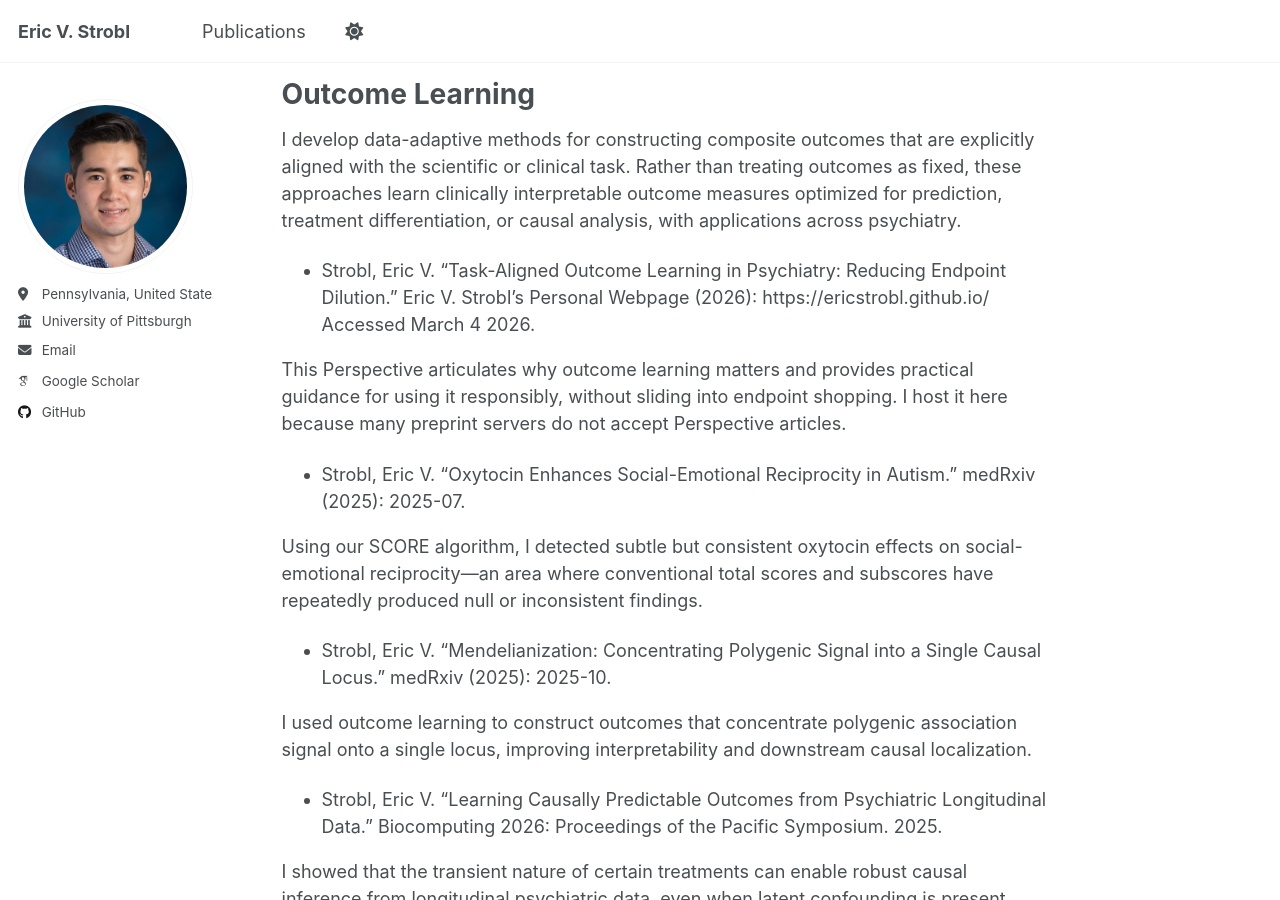
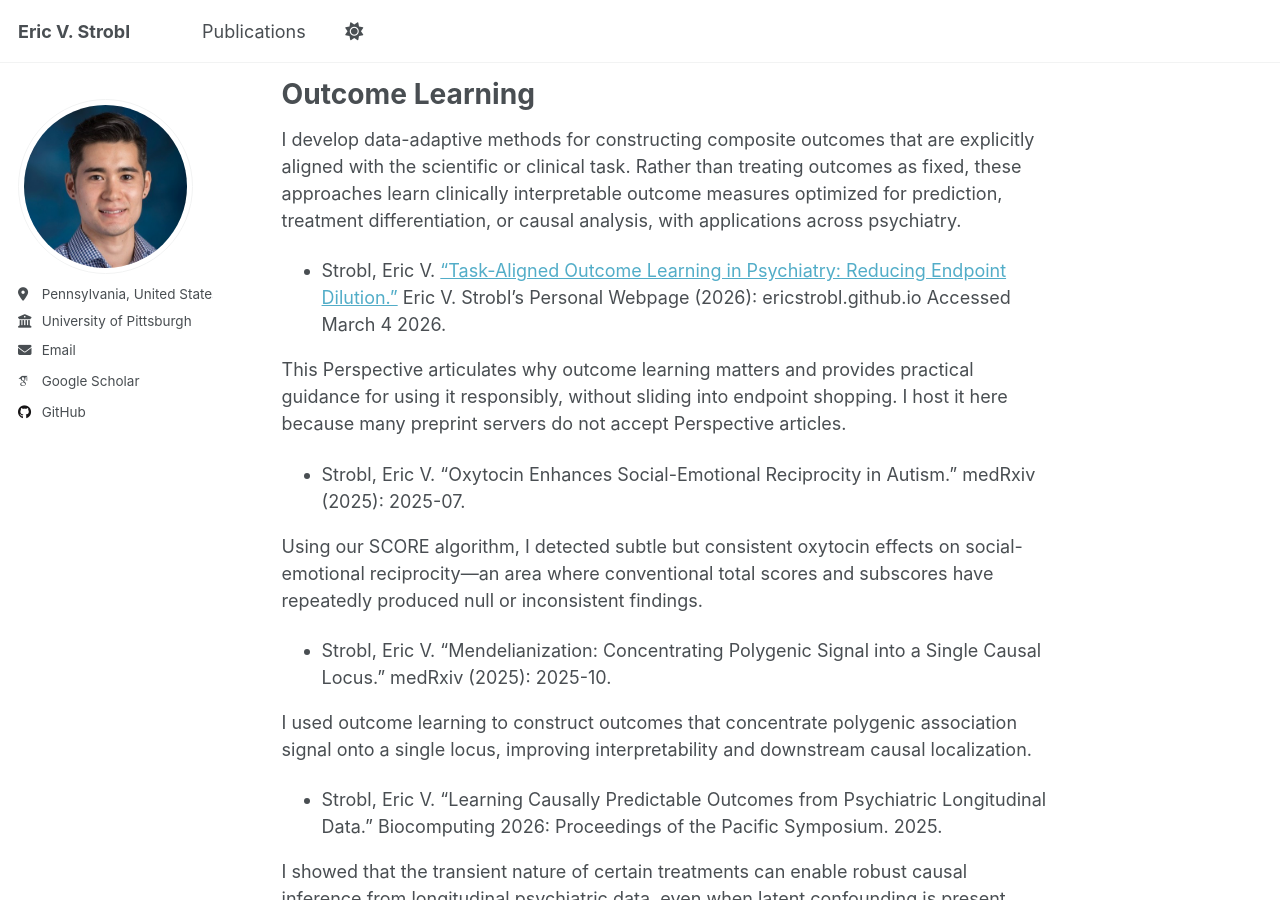
Before and after one commit to ericstrobl/ericstrobl.github.io, a Jekyll site: the page built from _pages/about.md, in a window 1280 px wide and 900 px high, scrolled down 434 px. Built offline with Jekyll 4.4.1, drawn with Linux system fonts in a browser that asks for light colours; some web fonts are replaced; a script that is not in the unit is left out; part of the change alters nothing that is shown.

Commit message:
Update about.md

```diff
--- a/_pages/about.md
+++ b/_pages/about.md
@@ -15,7 +15,7 @@ Outcome Learning
 ======
 I develop data-adaptive methods for constructing composite outcomes that are explicitly aligned with the scientific or clinical task. Rather than treating outcomes as fixed, these approaches learn clinically interpretable outcome measures optimized for prediction, treatment differentiation, or causal analysis, with applications across psychiatry.
 
-- Strobl, Eric V. "Task-Aligned Outcome Learning in Psychiatry: Reducing Endpoint Dilution." Eric V. Strobl's Personal Webpage (2026): https://ericstrobl.github.io/ Accessed March 4 2026.
+- Strobl, Eric V. ["Task-Aligned Outcome Learning in Psychiatry: Reducing Endpoint Dilution."](https://github.com/ericstrobl/ericstrobl.github.io/blob/master/files/Outcome_Learning_Perspective.pdf) Eric V. Strobl's Personal Webpage (2026): ericstrobl.github.io Accessed March 4 2026.
 
 This Perspective articulates why outcome learning matters and provides practical guidance for using it responsibly, without sliding into endpoint shopping. I host it here because many preprint servers do not accept Perspective articles.
 - Strobl, Eric V. "Oxytocin Enhances Social-Emotional Reciprocity in Autism." medRxiv (2025): 2025-07.
```
